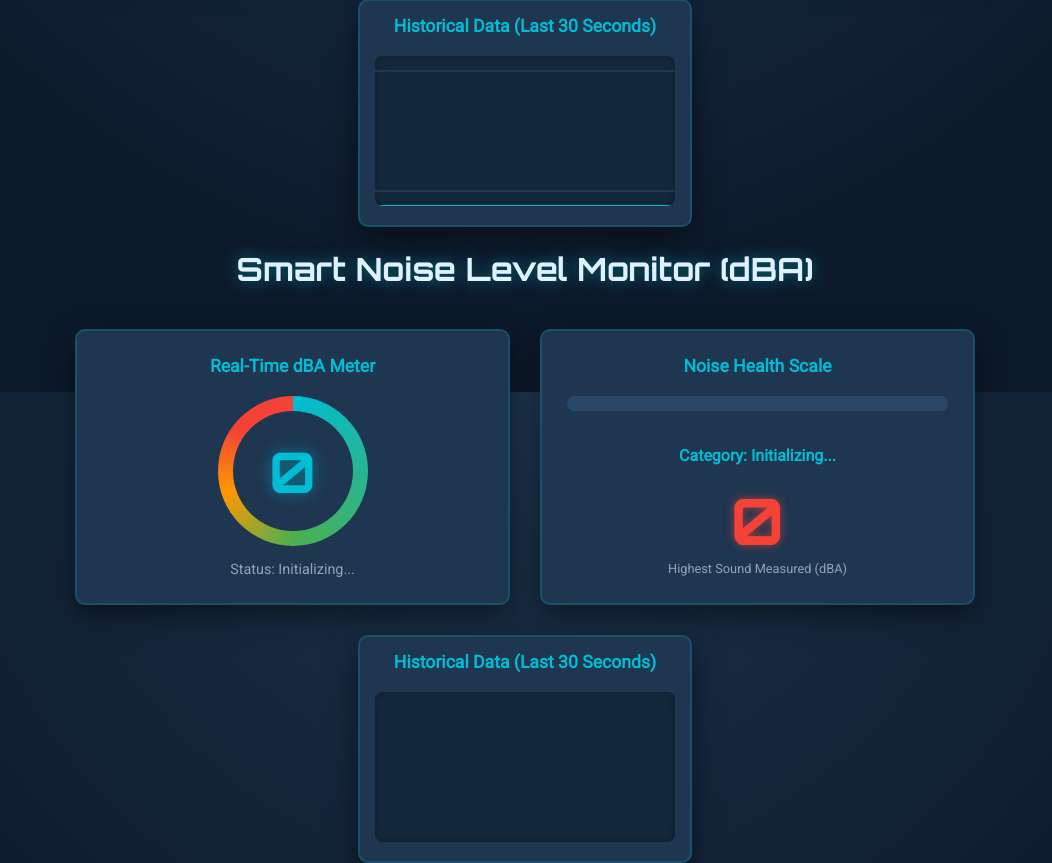
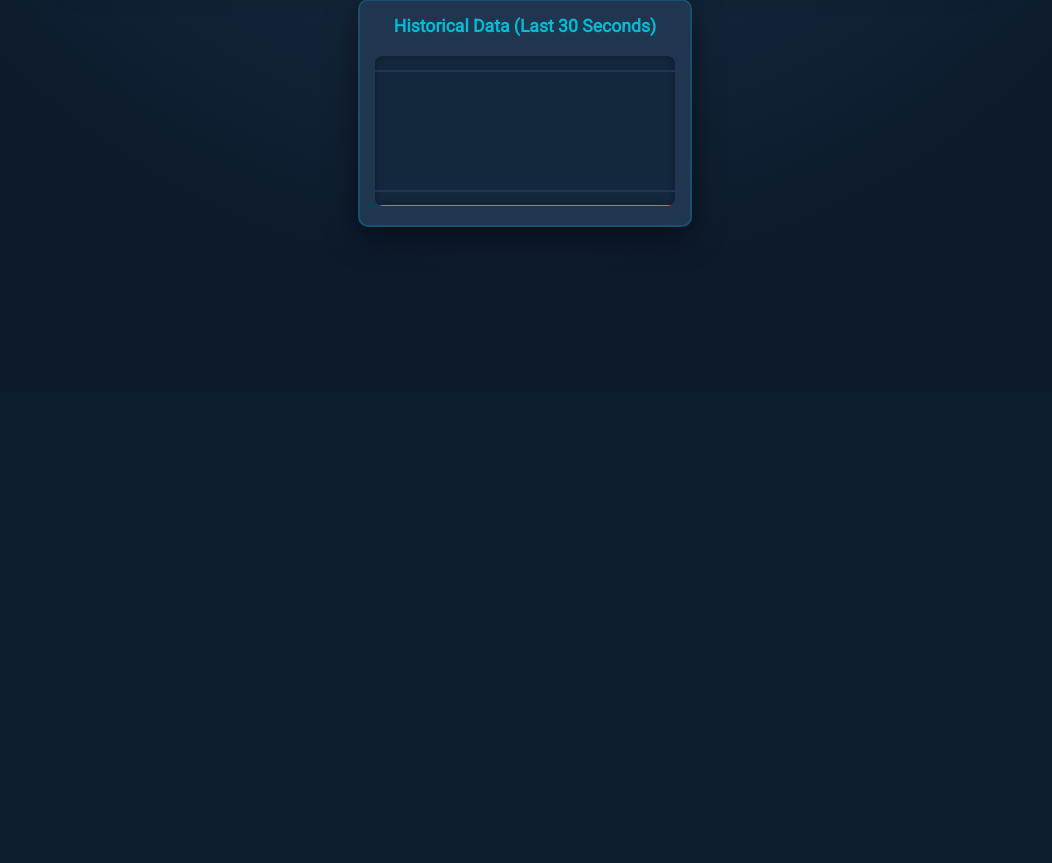
Before and after one commit to Raj21505/db-monitor, a Flask app: page / in a window 1280 px wide. Shown: the part 458-1321 px from the top of the page, without its empty margins (115-1167 px from the left). After the commit the page ends 697 px from the top, so only its background shows below. Run offline with Flask 3, Linux system fonts and the light colour scheme; a map, chart or similar area stays blank; some libraries are stand-ins or nearby versions.

```diff
--- a/templates/index.html
+++ b/templates/index.html
@@ -50,55 +50,3 @@
     <script src="{{ url_for('static', filename='script.js') }}"></script>
 </body>
 </html>
-<!---templates/index.html--->
-
-<!DOCTYPE html>
-<html lang="en">
-<head>
-    <meta charset="UTF-8">
-    <meta name="viewport" content="width=device-width, initial-scale=1.0">
-    <title>Smart Noise Level Monitor (dBA)</title>
-    <link rel="stylesheet" href="{{ url_for('static', filename='style.css') }}">
-    <script src="https://cdnjs.cloudflare.com/ajax/libs/socket.io/4.0.1/socket.io.js"></script>
-    <link href="https://fonts.googleapis.com/css2?family=Orbitron:wght@700&family=Roboto:wght@400&display=swap" rel="stylesheet">
-</head>
-<body>
-    <h1>Smart Noise Level Monitor (dBA)</h1>
-
-    <div class="dashboard-grid">
-        <div class="card">
-            <div class="card-title">Real-Time dBA Meter</div>
-            <div class="circular-meter">
-                <div id="gauge-arc"></div>
-                <div id="gauge-mask"></div>
-                <div id="current-db-display">0</div>
-            </div>
-            <div class="status-text" id="status-text">Status: Initializing...</div>
-        </div>
-
-        <div class="card">
-            <div class="card-title">Noise Health Scale</div>
-
-            <div id="health-scale-track">
-                <div id="health-scale-fill"></div>
-            </div>
-
-            <div class="scale-info">
-                <span id="health-scale-text"></span>
-            </div>
-
-            <div class="category-text" id="category-text">Category: Initializing...</div>
-
-            <div id="highest-db-value">0</div>
-            <div class="highest-db-label">Highest Sound Measured (dBA)</div>
-        </div>
-    </div>
-
-    <div class="card" style="grid-column: 1 / span 2; margin-top: 30px; padding: 15px;">
-        <div class="card-title" id="graph-title">Historical Data (Last 30 Seconds)</div>
-        <canvas id="noiseGraph"></canvas>
-    </div>
-
-    <script src="{{ url_for('static', filename='script.js') }}"></script>
-</body>
-</html>
```
